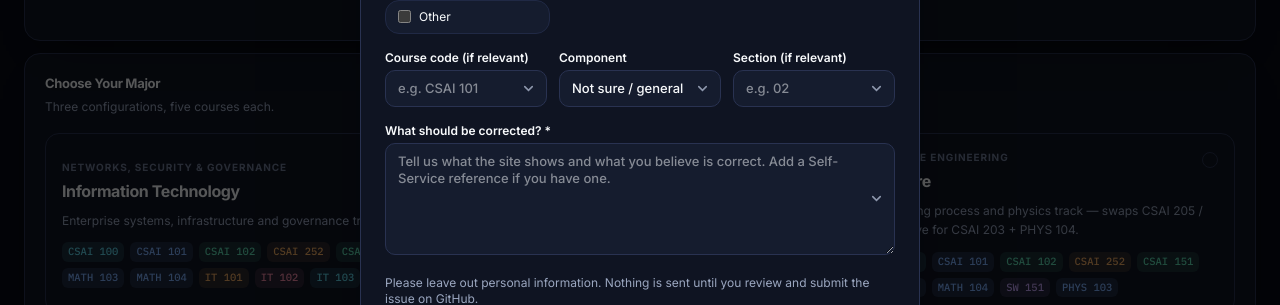
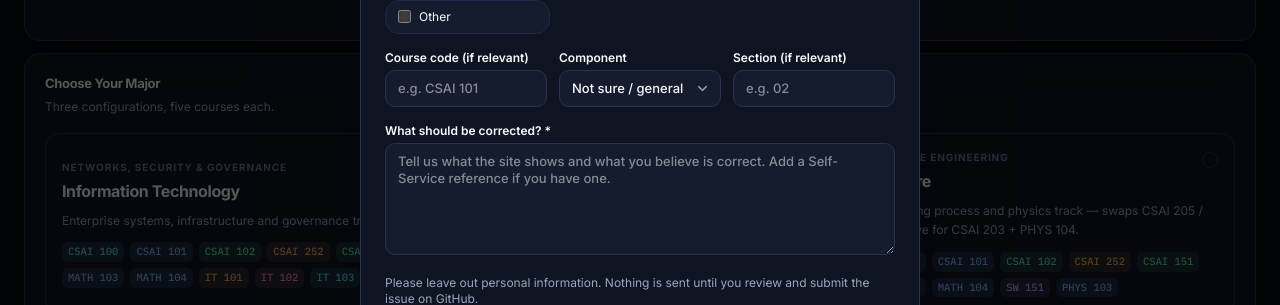
Before and after one commit to Ahmedamir21/Planora, a React (Vite) app in the folder Final_Fall_2026_ZewailCity/Templates-Final-Final-main/Zewail-City-Templates-arena-01a09711-zewail-city-templates/Final_Fall_2026_ZewailCity/Final_Fall_2026_Zewail/: page / in a window 1280 px wide. Both pictures are taken after a click on the button "Report an issue". Shown: the part 453-758 px from the top of the page. Built offline with nearby package versions, Linux system fonts and the light colour scheme.

Commit message:
Polish report form text fields

```diff
--- a/Final_Fall_2026_ZewailCity/Templates-Final-Final-main/Zewail-City-Templates-arena-01a09711-zewail-city-templates/Final_Fall_2026_ZewailCity/Final_Fall_2026_Zewail/src/components/ReportIssueDialog.tsx
+++ b/Final_Fall_2026_ZewailCity/Templates-Final-Final-main/Zewail-City-Templates-arena-01a09711-zewail-city-templates/Final_Fall_2026_ZewailCity/Final_Fall_2026_Zewail/src/components/ReportIssueDialog.tsx
@@ -74,7 +74,7 @@ export function ReportIssueDialog({ course, pick, onClose }: {
 
           <div className="grid gap-3 sm:grid-cols-3">
             <label className="text-xs font-semibold">Course code (if relevant)
-              <input className="select mt-1" value={courseCode} onChange={(event) => setCourseCode(event.target.value)} placeholder="e.g. CSAI 101" />
+              <input className="select mt-1" style={{ backgroundImage: 'none', paddingRight: 12 }} value={courseCode} onChange={(event) => setCourseCode(event.target.value)} placeholder="e.g. CSAI 101" />
             </label>
             <label className="text-xs font-semibold">Component
               <select className="select mt-1" value={component} onChange={(event) => setComponent(event.target.value)}>
@@ -83,12 +83,12 @@ export function ReportIssueDialog({ course, pick, onClose }: {
               </select>
             </label>
             <label className="text-xs font-semibold">Section (if relevant)
-              <input className="select mt-1" value={section} onChange={(event) => setSection(event.target.value)} placeholder="e.g. 02" />
+              <input className="select mt-1" style={{ backgroundImage: 'none', paddingRight: 12 }} value={section} onChange={(event) => setSection(event.target.value)} placeholder="e.g. 02" />
             </label>
           </div>
 
           <label className="text-xs font-semibold">What should be corrected? <span aria-hidden="true">*</span>
-            <textarea className="select mt-1 min-h-28 resize-y" required maxLength={1500} value={details} onChange={(event) => setDetails(event.target.value)} placeholder="Tell us what the site shows and what you believe is correct. Add a Self-Service reference if you have one." />
+            <textarea className="select mt-1 min-h-28 resize-y" style={{ backgroundImage: 'none', paddingRight: 12 }} required maxLength={1500} value={details} onChange={(event) => setDetails(event.target.value)} placeholder="Tell us what the site shows and what you believe is correct. Add a Self-Service reference if you have one." />
           </label>
           <p className="text-xs" style={{ color: 'var(--muted)' }}>Please leave out personal information. Nothing is sent until you review and submit the issue on GitHub.</p>
           <div className="flex flex-wrap justify-end gap-2">
```
